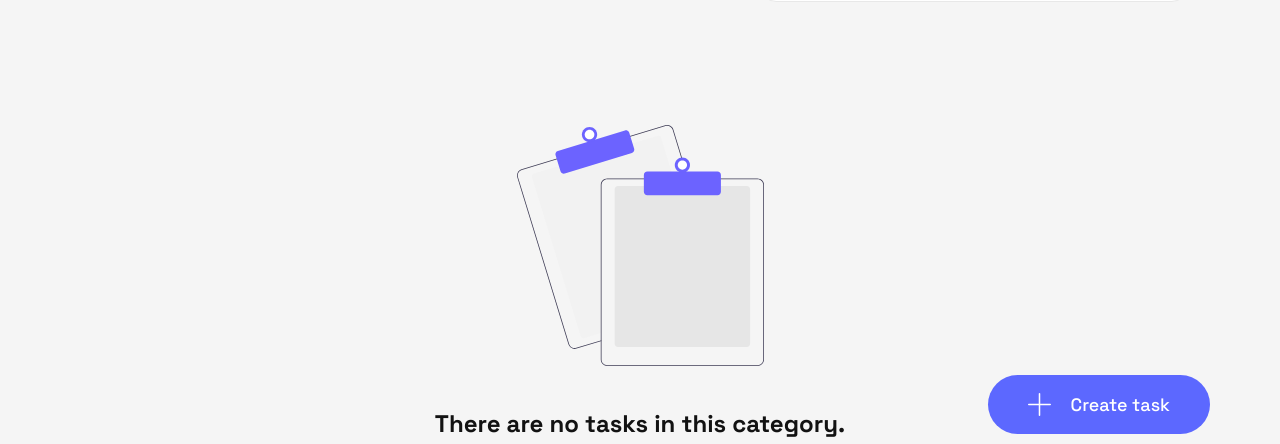
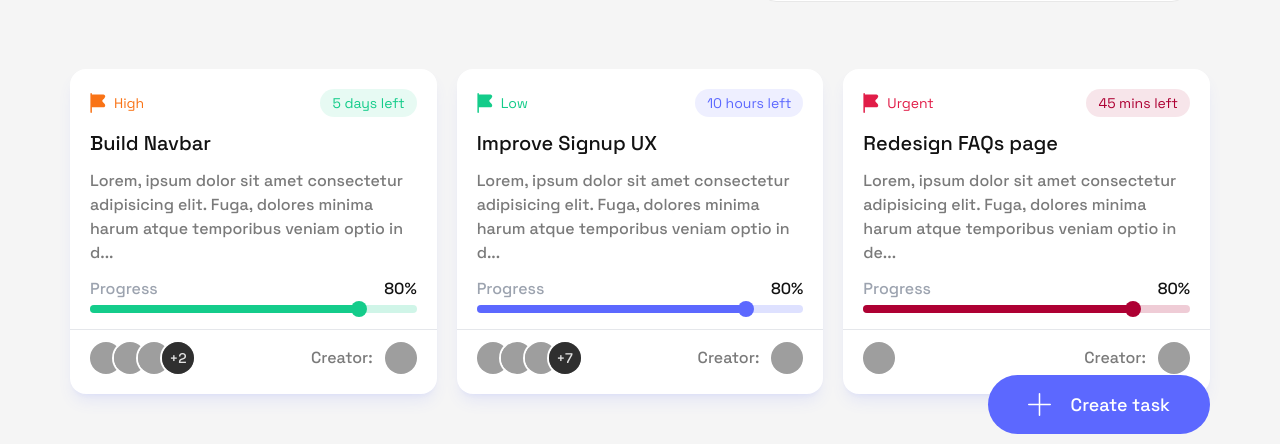
Before and after one commit to gyenabubakar/tasksheet-app, a Next.js app: page /app in a window 1280 px wide. Shown: the part 318-762 px from the top of the page. Built offline with nearby package versions, Linux system fonts and the light colour scheme; grey boxes are pictures that could not be loaded.

Commit message:
few ui/logic patches

```diff
--- a/pages/app/index.tsx
+++ b/pages/app/index.tsx
@@ -1,6 +1,6 @@
 import Head from 'next/head';
 import React, { ChangeEvent, useState } from 'react';
-// import moment from 'moment';
+import moment from 'moment';
 import Image from 'next/image';
 
 import { PageWithLayout, TaskType } from '~/assets/ts/types';
@@ -22,105 +22,105 @@ const TasksPage: PageWithLayout = () => {
   const isOverdueTab = activeTab === 'Overdue';
 
   const tasks: TaskType[] = [
-    // {
-    //   id: '1',
-    //   name: 'Build Navbar',
-    //   description:
-    //     ' Lorem, ipsum dolor sit amet consectetur adipisicing elit. Fuga, dolores minima harum atque temporibus veniam optio in debitis consequatur ducimus quia assumenda error ex distinctio nobis sapiente adipisci aut. Delectus! ',
-    //   checkLists: [
-    //     {
-    //       id: '1',
-    //       name: 'Make nav fill screen',
-    //       complete: false,
-    //     },
-    //   ],
-    //   dueDate: moment().add(5, 'days'),
-    //   members: [
-    //     ...(() => {
-    //       const members: any[] = [];
-    //       for (let i = 0; i < 5; i++) {
-    //         members.push({
-    //           id: i.toString(),
-    //           avatar:
-    //             'https://images.unsplash.com/photo-1535713875002-d1d0cf377fde',
-    //           name: 'De Graft Arthur',
-    //         });
-    //       }
-    //       return members;
-    //     })(),
-    //   ],
-    //   priority: 'High',
-    //   folder: {
-    //     id: '1',
-    //     colour: '#14CC8A',
-    //   },
-    //   createdBy: {
-    //     name: 'Gyen Abubakar',
-    //     avatar: 'https://images.unsplash.com/photo-1535713875002-d1d0cf377fde',
-    //   },
-    // },
-    // {
-    //   id: '2',
-    //   name: 'Improve Signup UX',
-    //   description:
-    //     ' Lorem, ipsum dolor sit amet consectetur adipisicing elit. Fuga, dolores minima harum atque temporibus veniam optio in debitis consequatur ducimus quia assumenda error ex distinctio nobis sapiente adipisci aut. Delectus! ',
-    //   checkLists: [],
-    //   dueDate: moment().add(10, 'hours'),
-    //   members: [
-    //     ...(() => {
-    //       const members: any[] = [];
-    //       for (let i = 0; i < 10; i++) {
-    //         members.push({
-    //           id: i.toString(),
-    //           avatar:
-    //             'https://images.unsplash.com/photo-1535713875002-d1d0cf377fde',
-    //           name: 'De Graft Arthur',
-    //         });
-    //       }
-    //       return members;
-    //     })(),
-    //   ],
-    //   priority: 'Low',
-    //   folder: {
-    //     id: '1',
-    //     colour: '#5C68FF',
-    //   },
-    //   createdBy: {
-    //     name: 'Gyen Abubakar',
-    //     avatar: 'https://images.unsplash.com/photo-1535713875002-d1d0cf377fde',
-    //   },
-    // },
-    // {
-    //   id: '3',
-    //   name: 'Redesign FAQs page',
-    //   description:
-    //     'Lorem, ipsum dolor sit amet consectetur adipisicing elit. Fuga, dolores minima harum atque temporibus veniam optio in debitis consequatur ducimus quia assumenda error ex distinctio nobis sapiente adipisci aut. Delectus!',
-    //   checkLists: [],
-    //   dueDate: moment().add(45, 'minutes'),
-    //   members: [
-    //     ...(() => {
-    //       const members: any[] = [];
-    //       for (let i = 0; i < 1; i++) {
-    //         members.push({
-    //           id: i.toString(),
-    //           avatar:
-    //             'https://images.unsplash.com/photo-1535713875002-d1d0cf377fde',
-    //           name: 'De Graft Arthur',
-    //         });
-    //       }
-    //       return members;
-    //     })(),
-    //   ],
-    //   priority: 'Urgent',
-    //   folder: {
-    //     id: '1',
-    //     colour: '#AD0033',
-    //   },
-    //   createdBy: {
-    //     name: 'Gyen Abubakar',
-    //     avatar: 'https://images.unsplash.com/photo-1535713875002-d1d0cf377fde',
-    //   },
-    // },
+    {
+      id: '1',
+      name: 'Build Navbar',
+      description:
+        ' Lorem, ipsum dolor sit amet consectetur adipisicing elit. Fuga, dolores minima harum atque temporibus veniam optio in debitis consequatur ducimus quia assumenda error ex distinctio nobis sapiente adipisci aut. Delectus! ',
+      checkLists: [
+        {
+          id: '1',
+          name: 'Make nav fill screen',
+          complete: false,
+        },
+      ],
+      dueDate: moment().add(5, 'days'),
+      members: [
+        ...(() => {
+          const members: any[] = [];
+          for (let i = 0; i < 5; i++) {
+            members.push({
+              id: i.toString(),
+              avatar:
+                'https://images.unsplash.com/photo-1535713875002-d1d0cf377fde',
+              name: 'De Graft Arthur',
+            });
+          }
+          return members;
+        })(),
+      ],
+      priority: 'High',
+      folder: {
+        id: '1',
+        colour: '#14CC8A',
+      },
+      createdBy: {
+        name: 'Gyen Abubakar',
+        avatar: 'https://images.unsplash.com/photo-1535713875002-d1d0cf377fde',
+      },
+    },
+    {
+      id: '2',
+      name: 'Improve Signup UX',
+      description:
+        ' Lorem, ipsum dolor sit amet consectetur adipisicing elit. Fuga, dolores minima harum atque temporibus veniam optio in debitis consequatur ducimus quia assumenda error ex distinctio nobis sapiente adipisci aut. Delectus! ',
+      checkLists: [],
+      dueDate: moment().add(10, 'hours'),
+      members: [
+        ...(() => {
+          const members: any[] = [];
+          for (let i = 0; i < 10; i++) {
+            members.push({
+              id: i.toString(),
+              avatar:
+                'https://images.unsplash.com/photo-1535713875002-d1d0cf377fde',
+              name: 'De Graft Arthur',
+            });
+          }
+          return members;
+        })(),
+      ],
+      priority: 'Low',
+      folder: {
+        id: '1',
+        colour: '#5C68FF',
+      },
+      createdBy: {
+        name: 'Gyen Abubakar',
+        avatar: 'https://images.unsplash.com/photo-1535713875002-d1d0cf377fde',
+      },
+    },
+    {
+      id: '3',
+      name: 'Redesign FAQs page',
+      description:
+        'Lorem, ipsum dolor sit amet consectetur adipisicing elit. Fuga, dolores minima harum atque temporibus veniam optio in debitis consequatur ducimus quia assumenda error ex distinctio nobis sapiente adipisci aut. Delectus!',
+      checkLists: [],
+      dueDate: moment().add(45, 'minutes'),
+      members: [
+        ...(() => {
+          const members: any[] = [];
+          for (let i = 0; i < 1; i++) {
+            members.push({
+              id: i.toString(),
+              avatar:
+                'https://images.unsplash.com/photo-1535713875002-d1d0cf377fde',
+              name: 'De Graft Arthur',
+            });
+          }
+          return members;
+        })(),
+      ],
+      priority: 'Urgent',
+      folder: {
+        id: '1',
+        colour: '#AD0033',
+      },
+      createdBy: {
+        name: 'Gyen Abubakar',
+        avatar: 'https://images.unsplash.com/photo-1535713875002-d1d0cf377fde',
+      },
+    },
   ];
 
   return (
--- a/pages/app/task/[taskID]/index.tsx
+++ b/pages/app/task/[taskID]/index.tsx
@@ -142,10 +142,6 @@ const TaskDescriptionPage: PageWithLayout = () => {
       : calculateTimeLeft(moment(), moment(dueDate));
 
   function changeTodoStatus(todo: ChecklistItem, index: number) {
-    setTimeout(() => {
-      // eslint-disable-next-line no-console
-      console.log(todo);
-
     const checklistCopy = [...checklist];
     checklistCopy.splice(index, 1, {
       id: todo.id,
@@ -156,6 +152,10 @@ const TaskDescriptionPage: PageWithLayout = () => {
       ...prevTask,
       checklist: checklistCopy,
     }));
+
+    setTimeout(() => {
+      // eslint-disable-next-line no-console
+      console.log(todo);
 
       notify(`To-do marked as ${!todo.isDone ? 'done' : 'undone'}!`, {
         type: 'success',
@@ -312,7 +312,7 @@ const TaskDescriptionPage: PageWithLayout = () => {
                   <span
                     data-tip
                     data-for="due-date"
-                    className={`${
+                    className={`text-sm md:text-base ${
                       timeLeft === 'Overdue' ? 'text-red-600' : ''
                     }`}
                   >
```
Lines whose indentation alone changed are shown as unchanged.
